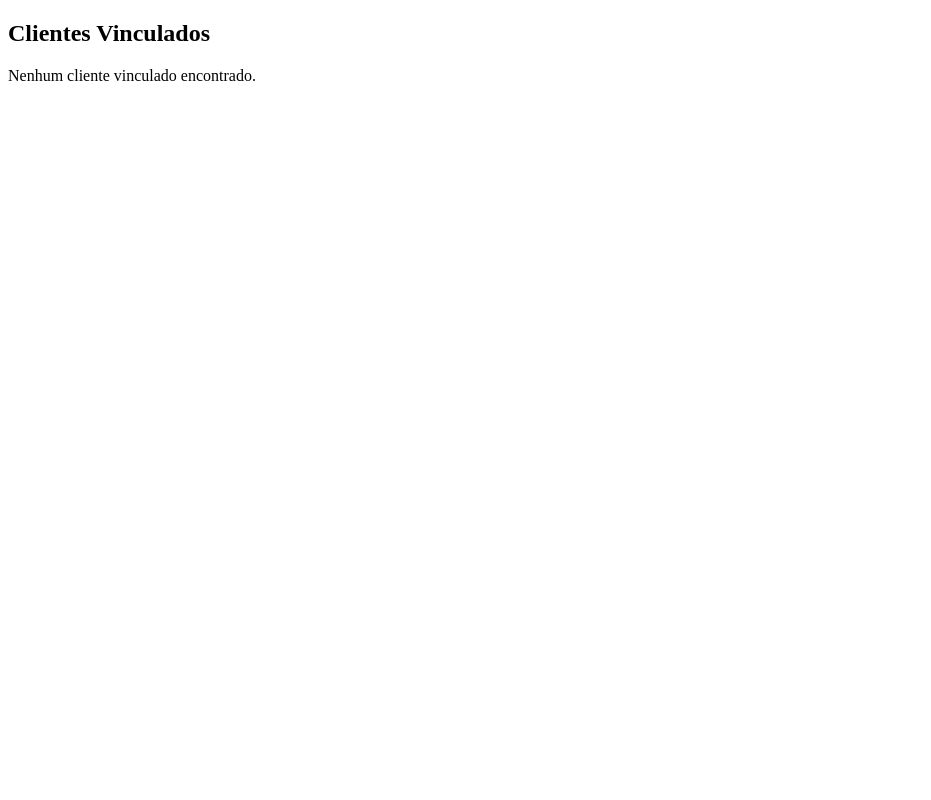
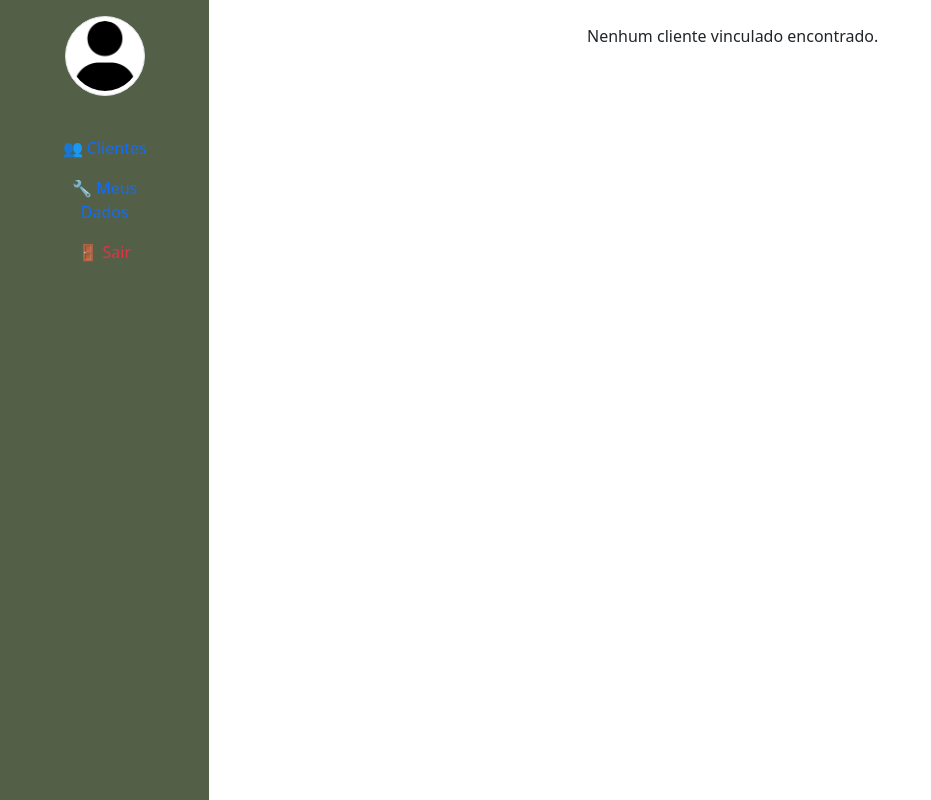
Before and after one commit to Rian-Noronha/tuaobracasaconstrucao, an Angular app: page /dashboard in a window 1280 px wide. Shown: the whole page, without its empty margins (0-931 px from the left). Built offline with nearby package versions, Linux system fonts and the light colour scheme.

Commit message:
refactor(dashboard): ajustes no layout

```diff
--- a/angular.json
+++ b/angular.json
@@ -25,9 +25,12 @@
               "src/assets"
             ],
             "styles": [
-              "src/styles.css"
+              "src/styles.css",
+              "node_modules/bootstrap/dist/css/bootstrap.min.css"
             ],
-            "scripts": [],
+            "scripts": [
+              "node_modules/bootstrap/dist/js/bootstrap.bundle.min.js"
+            ],
             "server": "src/main.server.ts",
             "prerender": true,
             "ssr": {
--- a/src/app/dashboard/dashboard.component.css
+++ b/src/app/dashboard/dashboard.component.css
@@ -0,0 +1,14 @@
+
+.card-img-top{
+    width: 100px;
+    height: 100px;
+}
+
+
+.conteudo-principal{
+    background-color: #FFFFFF;
+}
+
+.sidebar{
+    background-color: #545F47;
+}
--- a/src/app/dashboard/dashboard.component.html
+++ b/src/app/dashboard/dashboard.component.html
@@ -1,32 +1,49 @@
-<h2>Clientes Vinculados</h2>
+<div class="container-fluid text-center">
+  <div class="row d-flex flex-column flex-md-row w-100">
+    <div class="col-12 col-md-2 sidebar d-flex flex-column align-items-center p-3">
+      <div class="text-center mb-3">
+        <label for="uploadLogo" class="d-block">
+          <img *ngIf="logoUrl; else defaultLogo" [src]="logoUrl" alt="Logo da Casa" class="rounded-circle img-thumbnail" width="80">
+          <ng-template #defaultLogo>
+            <img src="../assets/sem-imagem.png" alt="Sem logo" class="rounded-circle img-thumbnail" width="80">
+          </ng-template>
+        </label>
+        <input type="file" id="uploadLogo" (change)="listarClientesVinculados()" hidden>
+      </div>
+      <ul class="nav flex-column w-100 p-3">
+        <li class="nav-item">
+          <a [routerLink]="['/dashboard']" class="nav-link active">👥 Clientes</a>
+        </li>
+        <li class="nav-item">
+          <a [routerLink]="['/meus-dados']" class="nav-link">🔧 Meus Dados</a>
+        </li>
+        <li class="nav-item">
+          <a (click)="listarClientesVinculados()" class="nav-link text-danger">🚪 Sair</a>
+        </li>
+      </ul>
+    </div>
+    <div class="col-12 col-md-10 conteudo-principal p-4 flex-grow-1 min-vh-100">
+      <div *ngIf="clientes.length > 0; else semClientes" class="d-flex flex-wrap gap-3">
+        <div *ngFor="let cliente of clientes" class="card" style="width: 18rem;">
+          <img *ngIf="cliente.urlImagemPerfil; else semImagem" [src]="cliente.urlImagemPerfil" class="card-img-top" alt="Foto do Cliente">
+          <ng-template #semImagem>
+            <img src="../assets/sem-imagem.png" class="card-img-top" alt="Sem imagem">
+          </ng-template>
 
-<div *ngIf="clientes.length > 0; else semClientes">
-  <table>
-    <thead>
-      <tr>
-        <th>Nome</th>
-        <th>Email</th>
-        <th>Contato</th>
-        <th>Endereço</th>
-        <th>Imagem</th>
-      </tr>
-    </thead>
-    <tbody>
-      <tr *ngFor="let cliente of clientes">
-        <td>{{ cliente.nome }}</td>
-        <td>{{ cliente.email }}</td>
-        <td>{{ cliente.contatoWhatsApp }}</td>
-        <td>{{ cliente.endereco.nomeLugar }}, Nº {{ cliente.endereco.numero }} - CEP: {{ cliente.endereco.cep }}</td>
-        <td>
-          <img *ngIf="cliente.urlImagemPerfil" [src]="cliente.urlImagemPerfil" alt="Foto do Cliente" width="50">
-          <span *ngIf="!cliente.urlImagemPerfil">Sem imagem</span>
-        </td>
-      </tr>
-    </tbody>
-  </table>
+          <div class="card-body">
+            <h5 class="card-title">{{ cliente.nome }}</h5>
+            <p class="card-text">
+              <strong>Contato:</strong> {{ cliente.contatoWhatsApp }}
+            </p>
+            <button [routerLink]="['/demandas', cliente.email]" type="button" class="btn btn-success">
+              Ver orçamentos
+            </button>
+          </div>
+        </div>
+      </div>
+      <ng-template #semClientes>
+        <p>Nenhum cliente vinculado encontrado.</p>
+      </ng-template>
+    </div>
+  </div>
 </div>
-
-
-<ng-template #semClientes>
-  <p>Nenhum cliente vinculado encontrado.</p>
-</ng-template>
--- a/src/app/dashboard/dashboard.component.ts
+++ b/src/app/dashboard/dashboard.component.ts
@@ -3,11 +3,12 @@ import { Component, OnInit } from '@angular/core';
 import { AuthService } from '../services/auth.service';
 import { CasaService } from '../services/casa.service';
 import { Cliente } from './cliente.model';
+import { RouterModule } from '@angular/router';
 
 @Component({
   selector: 'app-dashboard',
   standalone: true,
-  imports: [CommonModule],
+  imports: [CommonModule, RouterModule],
   templateUrl: './dashboard.component.html',
   styleUrl: './dashboard.component.css'
 })
@@ -15,6 +16,7 @@ export class DashboardComponent implements OnInit {
 
   clientes: Cliente[] = [];
   emailCasa: string = '';
+  logoUrl: string = '';
 
 
   constructor(private casaService: CasaService, private authService: AuthService) {}
--- a/src/app/services/auth.service.ts
+++ b/src/app/services/auth.service.ts
@@ -24,8 +24,12 @@ export class AuthService {
     localStorage.setItem('userEmail', email);
   }
 
-  pegarEmailUsuario(): string | null {
-    return localStorage.getItem('userEmail');
+  pegarEmailUsuario() {
+    if (typeof window !== 'undefined' && localStorage) {
+      return localStorage.getItem('userEmail');
+    } else {
+      return null;
+    }
   }
 
   pegarToken(): string | null {
```
Also changed, not shown: src/assets/sem-imagem.png (added).
